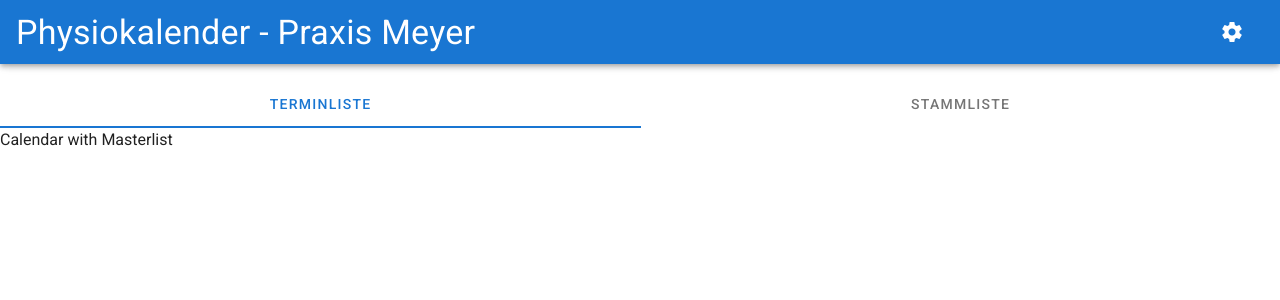
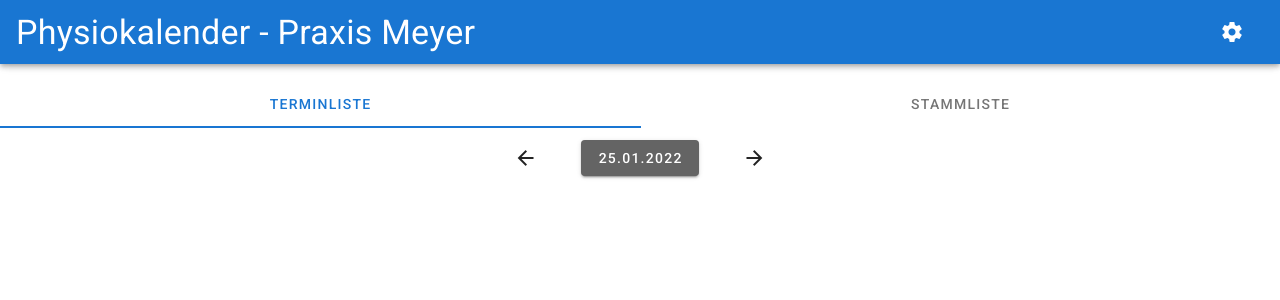
Before and after one commit to astrutz/physiocalendar, a Vue app: page / in a window 1280 px wide. Shown: the top 300 px of the page. Built offline with nearby package versions, Linux system fonts and the light colour scheme.

Commit message:
Add date pickers

```diff
--- a/src/App.vue
+++ b/src/App.vue
@@ -9,8 +9,8 @@
 
 <script lang="ts">
 import Vue from 'vue';
-import AppBar from './components/AppBar.vue';
-import ListTabs from './components/ListTabs.vue';
+import AppBar from '@/components/AppBar.vue';
+import ListTabs from '@/components/ListTabs.vue';
 
 export default Vue.extend({
   name: 'App',
--- a/src/components/AppBar.vue
+++ b/src/components/AppBar.vue
@@ -11,10 +11,10 @@
 </template>
 
 <script lang="ts">
-import Vue from 'vue';
+import { Component, Vue } from 'vue-property-decorator';
 
-export default Vue.extend({
-  name: 'AppBar',
-});
+@Component
+export default class AppBar extends Vue {
+}
 
 </script>
--- a/src/components/CalendarList.vue
+++ b/src/components/CalendarList.vue
@@ -1,17 +1,23 @@
 <template>
-  <div>Calendar with {{ listType }}</div>
+  <v-container>
+    <WeekDayPicker v-if="listType === 'masterlist'" />
+    <SingleDayPicker v-if="listType === 'daylist'" />
+  </v-container>
 </template>
 
 <script lang="ts">
-import Vue from 'vue';
+import { Component, Prop, Vue } from 'vue-property-decorator';
+import WeekDayPicker from '@/components/WeekDayPicker.vue';
+import SingleDayPicker from '@/components/SingleDayPicker.vue';
 
-export default Vue.extend({
-  name: 'CalendarList',
-  props: {
-    listType: {
-      type: String,
-      required: true,
-    },
+@Component({
+  components: {
+    WeekDayPicker,
+    SingleDayPicker,
   },
-});
+})
+
+export default class CalendarList extends Vue {
+  @Prop() readonly listType!: string;
+}
 </script>
--- a/src/components/ListTabs.vue
+++ b/src/components/ListTabs.vue
@@ -1,6 +1,7 @@
 <template>
   <div>
     <v-tabs class="mt-4" v-model="tab" background-color="transparent" grow>
+      <v-tabs-slider></v-tabs-slider>
       <v-tab v-for="list in lists" :key="list.name">
         {{ list.name }}
       </v-tab>
@@ -14,16 +15,18 @@
 </template>
 
 <script lang="ts">
-import Vue from 'vue';
-import CalendarList from './CalendarList.vue';
+import { Component, Vue } from 'vue-property-decorator';
+import CalendarList from '@/components/CalendarList.vue';
 
-export default Vue.extend({
-  name: 'ListTabs',
-  components: { CalendarList },
-  data: () => ({
-    tab: null,
-    lists: [{ name: 'Terminliste', type: 'Masterlist' }, { name: 'Stammliste', type: 'Daylist' }],
-  }),
-});
+@Component({
+  components: {
+    CalendarList,
+  },
+})
 
+export default class ListTabs extends Vue {
+  private tab = null;
+
+  private lists: Array<Record<string, string>> = [{ name: 'Terminliste', type: 'daylist' }, { name: 'Stammliste', type: 'masterlist' }]
+}
 </script>
--- /dev/null
+++ b/src/components/SingleDayPicker.vue
@@ -0,0 +1,80 @@
+<template>
+  <v-row align="center" justify="center">
+    <v-col cols="auto"
+      ><v-btn text @click="setPreviousDate">
+        <v-icon>mdi-arrow-left</v-icon>
+      </v-btn>
+    </v-col>
+    <v-col cols="auto">
+      <v-menu
+        v-model="menu"
+        :close-on-content-click="false"
+        :nudge-right="40"
+        transition="scale-transition"
+        offset-y
+        min-width="auto"
+      >
+        <template v-slot:activator="{ on, attrs }">
+          <v-btn color="secondary" v-model="dateFormatted" v-bind="attrs" v-on="on">{{
+            dateFormatted
+          }}</v-btn>
+        </template>
+        <v-date-picker
+          v-model="date"
+          @input="
+            menu = false;
+            getCombinedDate();
+          "
+          locale="de-de"
+        ></v-date-picker>
+      </v-menu>
+    </v-col>
+    <v-col cols="auto">
+      <v-btn text @click="setNextDate">
+        <v-icon>mdi-arrow-right</v-icon>
+      </v-btn>
+    </v-col>
+  </v-row>
+</template>
+
+<script lang="ts">
+import { Component, Watch, Vue } from 'vue-property-decorator';
+
+@Component
+export default class SingleDayPicker extends Vue {
+  private date: string = new Date(Date.now() - new Date().getTimezoneOffset() * 60000).toISOString().substr(0, 10)
+
+  private dateFormatted: string = SingleDayPicker.formatDateString(this.date)
+
+  private menu = false;
+
+  @Watch('date')
+  dateChanged(): void {
+    this.dateFormatted = SingleDayPicker.formatDateString(this.date);
+  }
+
+  static formatDateString(date: string): string {
+    const [year, month, day] = date.split('-');
+    return `${day}.${month}.${year}`;
+  }
+
+  getCombinedDate(): Date {
+    const timezoneOffsetInHours = new Date(`${this.date}T00:00:00.000Z`).getTimezoneOffset() * -1;
+    const offsetSuffix = `${timezoneOffsetInHours < 0 ? '-' : '+'}0${Math.abs(timezoneOffsetInHours / 60)}:00`;
+    return new Date(`${this.date}T00:00:00.000${offsetSuffix}`);
+  }
+
+  setPreviousDate(): void {
+    const date = this.getCombinedDate();
+    date.setDate(date.getDate() - 1);
+    this.date = `${date.getFullYear()}-${(date.getMonth() + 1).toString().padStart(2, '0')}-${date.getDate().toString().padStart(2, '0')}`;
+  }
+
+  setNextDate(): void {
+    const date = this.getCombinedDate();
+    date.setDate(date.getDate() + 1);
+    this.date = `${date.getFullYear()}-${(date.getMonth() + 1).toString().padStart(2, '0')}-${date.getDate().toString().padStart(2, '0')}`;
+  }
+}
+
+</script>
--- /dev/null
+++ b/src/components/WeekDayPicker.vue
@@ -0,0 +1,42 @@
+<template>
+  <v-row align="center" justify="center">
+    <v-col cols="auto"
+      ><v-btn text @click="previousWeekDay">
+        <v-icon>mdi-arrow-left</v-icon>
+      </v-btn>
+    </v-col>
+    <v-col cols="auto">
+      <v-btn
+        color="secondary"
+        v-model="dateFormatted"
+        v-bind="attrs"
+        v-on="on"
+        >{{ weekDay }}</v-btn
+      >
+    </v-col>
+    <v-col cols="auto">
+      <v-btn text @click="setNextWeekDay">
+        <v-icon>mdi-arrow-right</v-icon>
+      </v-btn>
+    </v-col>
+  </v-row>
+</template>
+
+<script lang="ts">
+import { Weekday } from '@/class/Enums';
+import { Component, Vue } from 'vue-property-decorator';
+
+@Component
+export default class WeekDayPicker extends Vue {
+  private weekDay: Weekday = 'Montag';
+
+  setNextWeekDay() : void {
+    this.weekDay = 'Dienstag';
+  }
+
+  previousWeekDay() : void {
+    this.weekDay = 'Freitag';
+  }
+}
+
+</script>
```
Also changed, not shown: .eslintrc.js.
